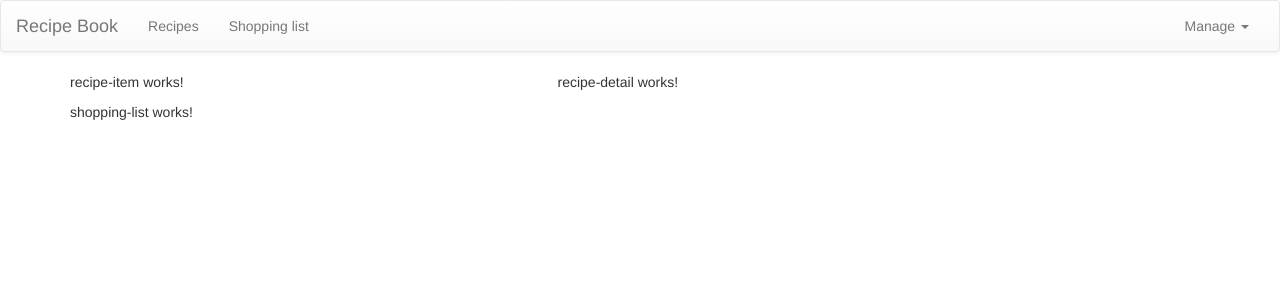
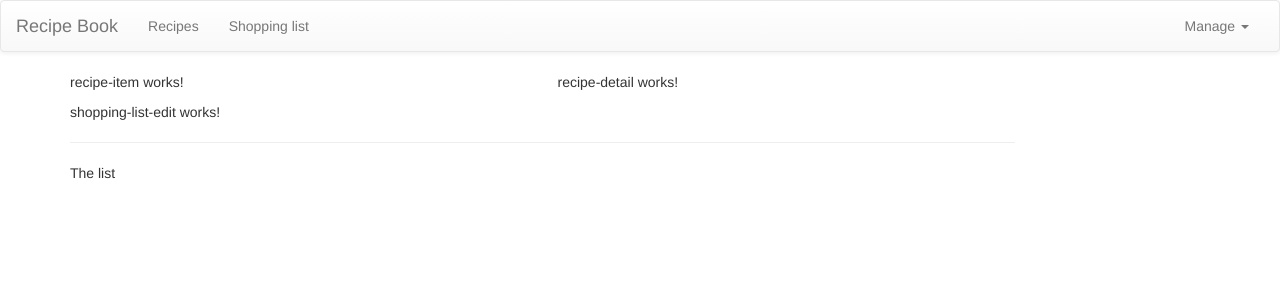
Before and after one commit to DimitrisAthanasiadis/AngularUdemyCourseProject, an Angular app in the folder course-project/: page / in a window 1280 px wide. Shown: the top 300 px of the page. Built offline with nearby package versions, Linux system fonts and the light colour scheme.

Commit message:
Modified shopping list component

```diff
--- a/course-project/src/app/shopping-list/shopping-list.component.html
+++ b/course-project/src/app/shopping-list/shopping-list.component.html
@@ -1 +1,7 @@
-<p>shopping-list works!</p>
+<div class="row">
+    <div class="col-xs-10">
+        <app-shopping-list-edit></app-shopping-list-edit>
+        <hr>
+        <p>The list</p>
+    </div>
+</div>
```
